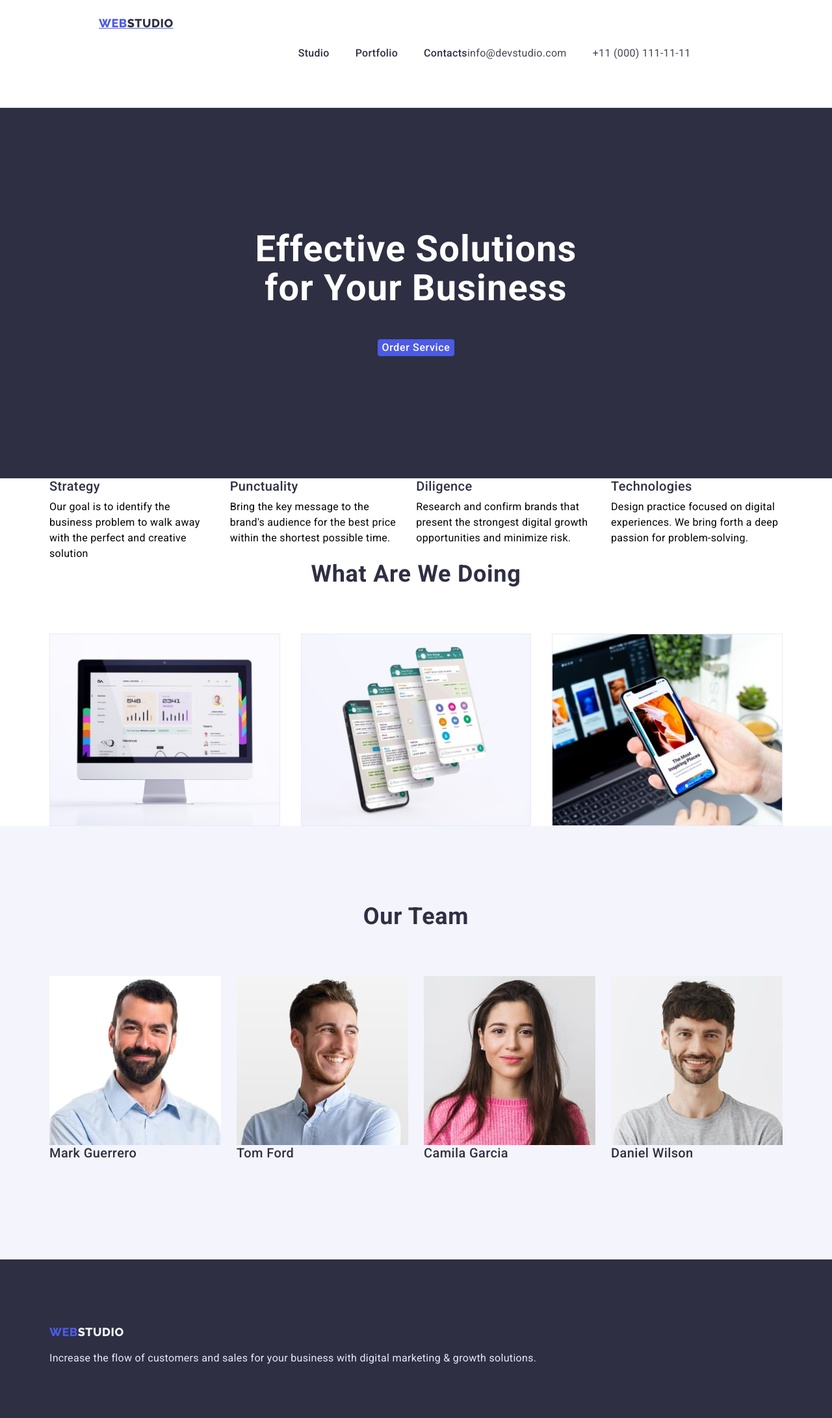
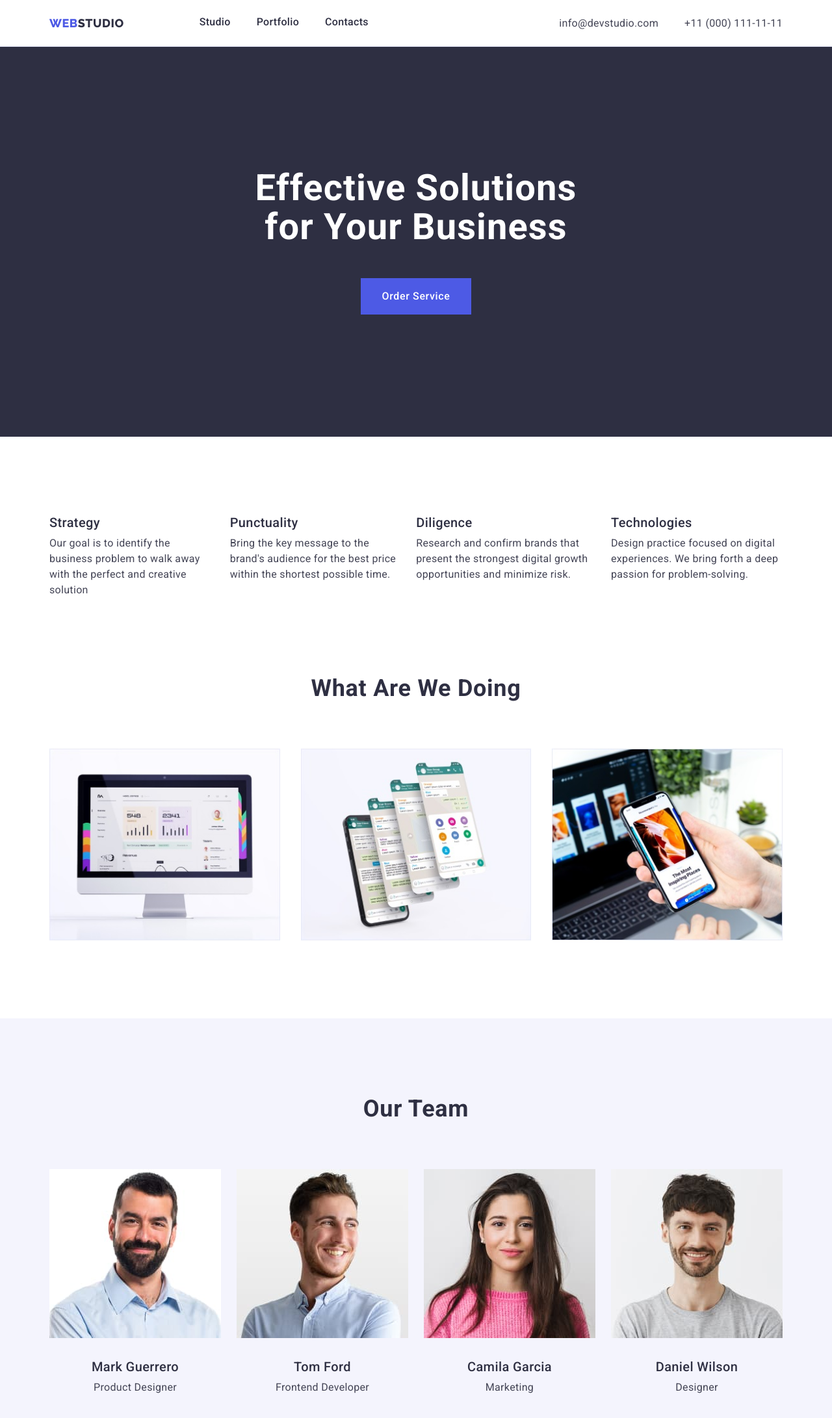
Before and after one commit to oxy12/goit-markup-hw-03, a plain HTML site: page index.html in a window 1280 px wide. Shown: the top 2182 px of the page at 65% size. Drawn offline with nearby package versions, Linux system fonts and the light colour scheme.

Commit message:
Add files via upload

```diff
--- a/css/styles.css
+++ b/css/styles.css
@@ -86,8 +86,6 @@ body{
 /*==================HEADER===============*/
 .page-header{
     border-bottom: 1px solid #E7E9FC;
-
-
 }
 .logo{
 font-family: 'Raleway';
@@ -99,6 +97,8 @@ letter-spacing: 0.03em;
 text-transform: uppercase;
 color: #4D5AE5;
 margin-right: 76px;
+padding: 24px 0;
+text-decoration: none;;
 
 }
 .logo-studio-black{
@@ -110,9 +110,8 @@ color:
 .navigation {
     display: flex;
     gap: 40px;
-    margin-left: 76px;
-    margin-top: 24px;
-    padding-bottom: 24px;
+
+
 }
 .nav-link{
     font-family: var(--primary-font);
@@ -134,6 +133,7 @@ color:
     display: flex;
     gap: 40px;
     align-items: center;
+    margin-left: auto;
 
 }
 
@@ -180,13 +180,14 @@ line-height: 1.5;
 letter-spacing: 0.04em;
 color: #FFFFFF;
 background: #4D5AE5;
-padding:16px, 32px;
-border-radius:4px;
+padding:16px 32px;
+align-items: flex-start;
+
 }
 .hero-button:hover,
 .hero-button:focus{
 background: #404BBF;
-color:#FFFFFF:
+color:#FFFFFF;
 }
 
 /*==================/HERO===============*/
@@ -204,6 +205,9 @@ color:#FFFFFF:
 .methods-list-item{
     flex-basis: calc((100% -(var(--indent)* var(--items1)))/ var(--items2));
 }
+
+
+
 .methods{
 font-family: var(--primary-font);
 font-weight: 500;
@@ -222,13 +226,15 @@ font-weight: 400;
 font-size: 16px;
 line-height: 1.5;
 letter-spacing: 0.02em;
-font-variant: #434455;
+color: #434455;
 margin-top: 0;
+margin-bottom: 0;
 }
+
 /*==================/Methods===============*/
 /*=================Gallery==================*/
 .section-main{
-    padding-bottom: 120px 0;
+    padding-bottom: 120px;
 }
 .subtitle{
     font-family: var(--primary-font);
@@ -250,7 +256,10 @@ margin-top: 0;
     flex-basis: calc((100% - var(--indent) * var(--items3))) / var(--items1);
 }
 
+.gallery-top{
+    padding-top: 0;
 
+}
 /*==================/Methods===============*/
 
 /*==================Section===============*/
@@ -264,32 +273,24 @@ padding: 120px 0;
     vertical-align:  middle;
     gap: var(--indent);
 }
-.member-card-item{
-    border: 0, 5px solid;
+/*.member-card-item{
+    border: 0, 5px;
     color: #f4f4fd;
-    background: color: #FFFFFF;
+    background: #FFFFFF;
     border-radius: 0px 0px 4px 4px;
     flex-basis: calc((100% - (var(--indent) * var(--items1))) / var(--items2));
 }
-
+*/
     .member-wrapper{
         padding: 32px 16px;
         text-align: center;
     }
 
-
 /*==================PORTFOLIO===============*/
 .portfolio-section{
     padding-top: 96px;
 }
-.section-sub-title{
-    font-family: var(--primary-font);
-    font-weight: 500;
-    font-size: 20px;
-    line-height: 1.2;
-    letter-spacing: 0.02em;
-    color: #2E2F42;
-    }
+
     .example-text{
         font-family: 'Roboto';
         font-size: 16px;
@@ -343,6 +344,7 @@ padding: 120px 0;
 /*==================FOOTER===============*/
 
 .section-footer{
+
     background: #2E2F42;
     padding:100px 0;
 }
@@ -360,25 +362,19 @@ text-decoration: none;
 .logo-studio-black{
 color:
 #2E2F42;
-
 }
-
 .footer-description{
-
 font-family: var(--primary-font);
 font-weight: 400;
 font-size: 16px;
 line-height: 1.5;
 letter-spacing: 0.02em;
 color: #E7E9FC;
-margin-top: 16px;
+display: block;
+width: 264px;
 }
-
-
 .logo-studio-white{
-
 color: #F4F4FD;
-
 }
 
 /*=================/FOOTER===============*/
--- a/index.html
+++ b/index.html
@@ -43,7 +43,7 @@
 
     <main>
         <!--Hero-->
-        <section class ="hero">
+        <section class ="hero section">
             <div class ="container">
                 <h1 class="main-title">Effective Solutions <br>
                     for Your Business</h1>
@@ -51,7 +51,7 @@
             </div>
             </section>
             <!--Methods-->
-            <section class ="methods-section">
+            <section class ="methods-section section">
                 <div class = "container">
                     <h2 class="visually-hidden" >Methods</h2>
                 <ul class ="methods-list list">
@@ -78,9 +78,9 @@
 
                 <!--Examples-->
 
-        <section class="section-main">
+        <section class="section-main section">
         <div class ="container">
-            <h2 class="subtitle">What are we doing</h2>
+            <h2 class="subtitle gallery-top ">What are we doing</h2>
             <ul class ="gallery-list list">
                 <li class="gallery-list-item">
                     <img src="./images/mission/img1.jpg" alt = "Laptop" width="360" height="300"/>
@@ -100,28 +100,28 @@
                 <ul class ="member-card list">
                     <li class="member-card-item">
                         <img src="./images/team/mark.jpg" alt = "team-member" width="264" height="260"/>
-                        <div class="team-wrapper">
+                        <div class="member-wrapper">
                             <h3 class="methods">Mark Guerrero</h3>
                             <p class="description">Product Designer</p>
                         </div>
                         </li>
                     <li class="member-card-item">
                         <img src= "./images/team/tom.jpg" alt = "team-member" width="264" height="260"/>
-                        <div class="team-wrapper">
+                        <div class="member-wrapper">
                             <h3 class="methods">Tom Ford</h3>
                             <p class="description">Frontend Developer</p>
                         </div>
                     </li>
                         <li class="member-card-item">
                         <img src="./images/team/camila.jpg" alt = "team-member" width="264" height="260"/>
-                        <div class="team-wrapper">
+                        <div class="member-wrapper">
                             <h3 class="methods">Camila Garcia</h3>
                             <p class="description">Marketing</p>
                         </div>
                     </li>
                     <li class="member-card-item">
                         <img src="./images/team/daniel.jpg" alt = "team-member" width="264" height="260"/>
-                        <div class="team-wrapper">
+                        <div class="member-wrapper">
                             <h3 class="methods">Daniel Wilson</h3>
                             <p class="description">Designer</p>
                         </div>
@@ -130,7 +130,7 @@
             </div>
         </section>
     </main>
-    <footer class="section-footer">
+    <footer class="section-footer section">
         <div class="container">
             <a class="footer-logo list" href="index.html">Web<span class ="logo-studio-white">Studio</span></a>
             <p class="footer-description">Increase the flow of customers and sales for your business with digital marketing & growth solutions.</p>
```
Also changed, not shown: portfolio.html (+7 -7 lines).
